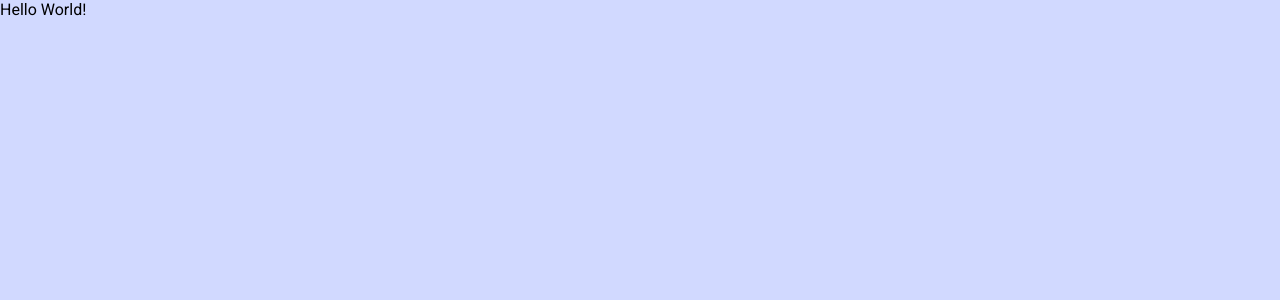
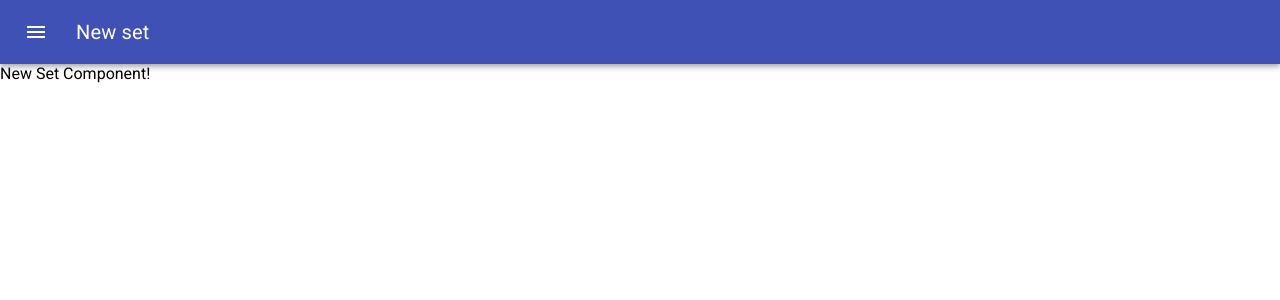
Before and after one commit to sylvestertarnowski/words-learning-app, a React (Create React App) app: page /new-set in a window 1280 px wide. Shown: the top 300 px of the page. Built offline with nearby package versions, Linux system fonts and the light colour scheme.

Commit message:
Add navbar, add navbar menu, add more routes

```diff
--- a/src/App.tsx
+++ b/src/App.tsx
@@ -1,13 +1,27 @@
-import React from "react";
-import "./index.css";
+import React from 'react';
+import './index.css';
+import { Switch, Route, Redirect } from 'react-router-dom';
+import HomeScreen from './components/home-screen/HomeScreen';
+import Navbar from './components/navbar/Navbar';
+import NewSet from './components/new-set/NewSet';
 
 const App = () => {
-
   return (
-    <div className="main-container">
-      Hello World!
+    <div className="App-container">
+      <Navbar />
+      <Switch>
+        <Route path="/home-screen">
+          <HomeScreen />
+        </Route>
+        <Route path="/new-set">
+          <NewSet />
+        </Route>
+        <Route path="/">
+          <Redirect to="/home-screen" />
+        </Route>
+      </Switch>
     </div>
-  )
-}
+  );
+};
 
 export default App;
--- /dev/null
+++ b/src/components/navbar/Navbar.tsx
@@ -0,0 +1,103 @@
+import React, { useState } from 'react';
+import {
+  AppBar,
+  Menu,
+  MenuItem,
+  IconButton,
+  Toolbar,
+  makeStyles,
+  Typography,
+} from '@material-ui/core';
+import MenuIcon from '@material-ui/icons/Menu';
+import { Link, useLocation } from 'react-router-dom';
+
+const useStyles = makeStyles((theme) => ({
+  root: {
+    flexGrow: 1,
+  },
+  menuButton: {
+    marginRight: theme.spacing(2),
+  },
+  title: {
+    flexGrow: 1,
+  },
+}));
+
+const capitalizeFirstLetter = (str: string) => {
+  return str.charAt(0).toUpperCase() + str.slice(1);
+};
+
+const findIndexOfSlashOrGiveLength = (arr: string[]) => {
+  const indexOfSlash = arr.indexOf('/');
+  if (indexOfSlash > 0) {
+    return indexOfSlash;
+  }
+  return arr.length;
+};
+
+const getTitleFromPathname = (pathname: string) => {
+  const arrayWithoutFirstSlash = pathname.split('').slice(1);
+  const titleWithoutCapitalization = arrayWithoutFirstSlash
+    .slice(0, findIndexOfSlashOrGiveLength(arrayWithoutFirstSlash))
+    .map((char) => (char === '-' ? ' ' : char))
+    .join('');
+  return capitalizeFirstLetter(titleWithoutCapitalization);
+};
+
+const Navbar = () => {
+  const [anchorEl, setAnchorEl] = useState<Element | null>(null);
+  const classes = useStyles();
+  const location = useLocation();
+
+  const handleOpenMenu = (
+    e: React.MouseEvent<HTMLButtonElement, MouseEvent>
+  ) => {
+    setAnchorEl(e.currentTarget);
+  };
+
+  const handleCloseMenu = () => {
+    setAnchorEl(null);
+  };
+
+  const menuElement = (
+    <Menu
+      id="Navbar-menu"
+      open={Boolean(anchorEl)}
+      keepMounted
+      anchorEl={anchorEl}
+      onClose={handleCloseMenu}
+    >
+      <MenuItem onClick={handleCloseMenu}>
+        <Link to="/home-screen">Home Screen</Link>
+      </MenuItem>
+      <MenuItem onClick={handleCloseMenu}>
+        <Link to="/new-set">New Set</Link>
+      </MenuItem>
+    </Menu>
+  );
+  console.log(location);
+
+  return (
+    <div className={classes.root}>
+      <AppBar position="static">
+        <Toolbar>
+          <IconButton
+            edge="start"
+            onClick={handleOpenMenu}
+            className={classes.menuButton}
+            color="inherit"
+            aria-label="menu"
+          >
+            <MenuIcon color="inherit" />
+          </IconButton>
+          {menuElement}
+          <Typography variant="h6" className={classes.title}>
+            {getTitleFromPathname(location.pathname)}
+          </Typography>
+        </Toolbar>
+      </AppBar>
+    </div>
+  );
+};
+
+export default Navbar;
--- /dev/null
+++ b/src/components/new-set/NewSet.tsx
@@ -0,0 +1,7 @@
+import React from 'react';
+
+const NewSet = () => {
+  return <div>New Set Component!</div>;
+};
+
+export default NewSet;
--- a/src/index.css
+++ b/src/index.css
@@ -3,7 +3,6 @@
     margin: 0;
 }
 html {
-    background: #d1d9ff;
     font-family: 'Roboto', 'sans-serif';
     margin: 0;
     padding: 0;
```
Also changed, not shown: package.json (+4 -3 lines), src/components/navbar/Navbar.css (added), src/components/new-set/NewSet.css (added), 1 other file (tests, documents, lock files or other folders).
